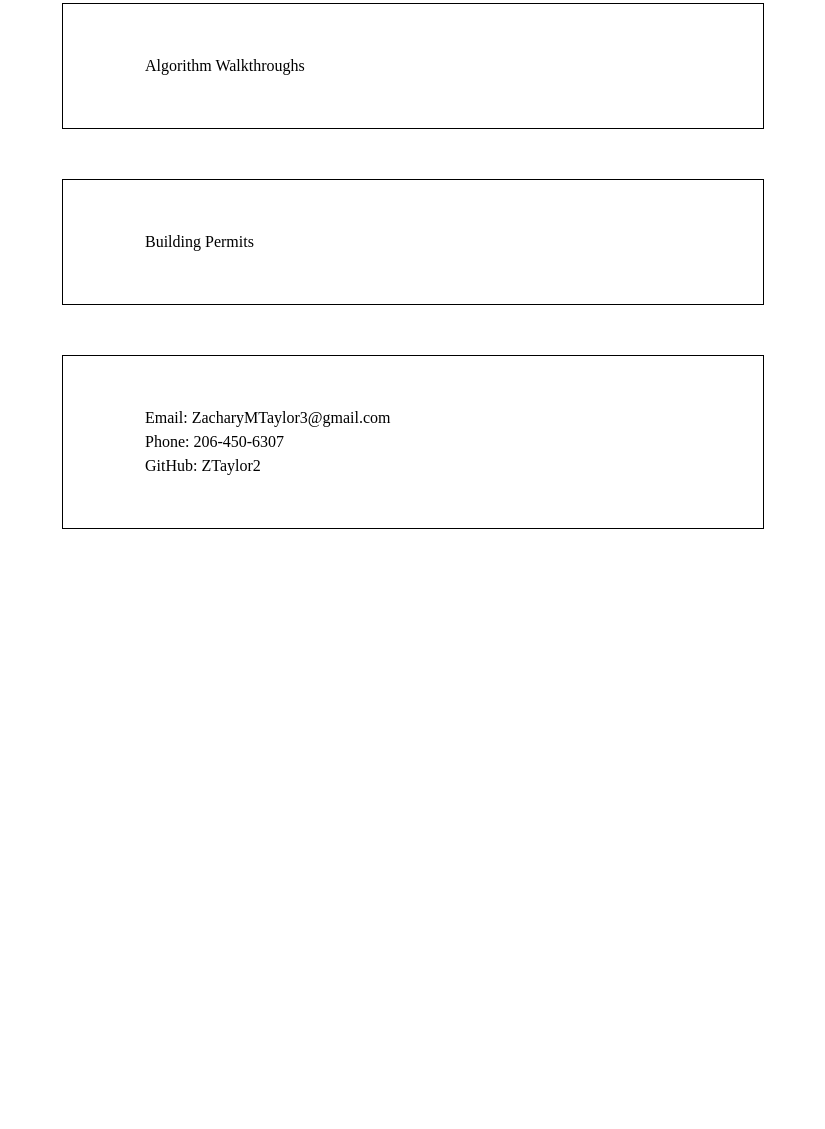
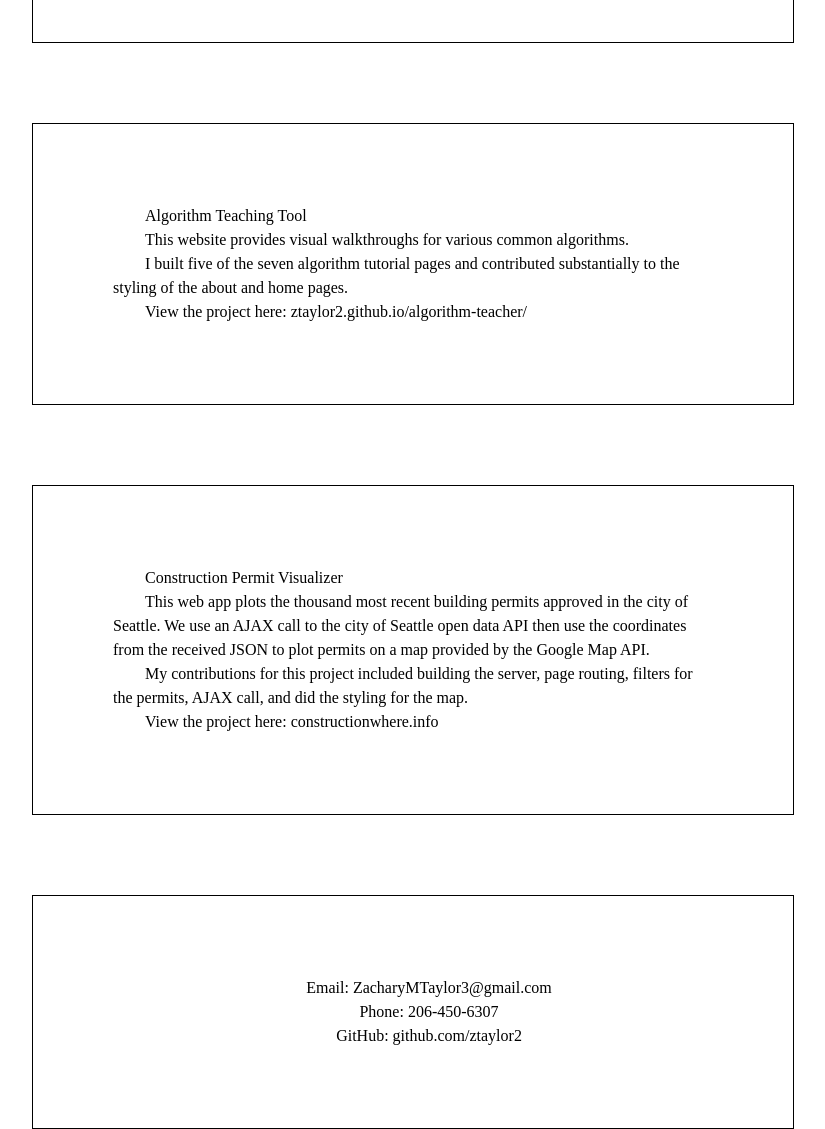
Before and after one commit to ztaylor2/personal-website, a website: page public/index.html in a window 1280 px wide. Shown: the part 413-1542 px from the top of the page, without its empty margins (227-1052 px from the left). Before the commit the page ends 942 px from the top, so only its background shows below. Drawn offline with nearby package versions, Linux system fonts and the light colour scheme; a script that the page names is missing.

Commit message:
added content to the project pages

```diff
--- a/public/index.html
+++ b/public/index.html
@@ -49,14 +49,25 @@
 
       </section>
 
-      <section id="algorithm"> Algorithm Walkthroughs </section>
-      <section id="permits"> Building Permits </section>
+      <section id="algorithm">
+        <h2>Algorithm Teaching Tool</h2>
+        <p>This website provides visual walkthroughs for various common algorithms.</p>
+        <p>I built five of the seven algorithm tutorial pages and contributed substantially to the styling of the about and home pages.</p>
+        <p>View the project here: ztaylor2.github.io/algorithm-teacher/</p>
+      </section>
+
+      <section id="permits">
+        <h2>Construction Permit Visualizer</h2>
+        <p>This web app plots the thousand most recent building permits approved in the city of Seattle.  We use an AJAX call to the city of Seattle open data API then use the coordinates from the received JSON to plot permits on a map provided by the Google Map API.</p>
+        <p>My contributions for this project included building the server, page routing, filters for the permits, AJAX call, and did the styling for the map.</p>
+        <p>View the project here: constructionwhere.info</p>
+      </section>
 
       <section id="contact">
         <ul>
           <li>Email: ZacharyMTaylor3@gmail.com</li>
           <li>Phone: 206-450-6307</li>
-          <li>GitHub: ZTaylor2</li>
+          <li>GitHub: github.com/ztaylor2</li>
         </ul>
       </section>
     </main>
--- a/public/style/base.css
+++ b/public/style/base.css
@@ -2,8 +2,8 @@ main section {
 	margin: auto;
 	max-width: 600px;
 	border: 1px solid black;
-	padding: 50px;
-	margin-top: 50px;
+	padding: 5em;
+	margin-top: 5em;
 	text-indent: 2em;
 	line-height: 1.5em;
 }
--- a/public/style/layout.css
+++ b/public/style/layout.css
@@ -1,10 +1,7 @@
 /*TAB STYLING*/
 
 /*contact page styling*/
-/*#contact {
-  max-width: 700px;
-  display: block;
-  margin: auto;
-  padding: 50px;
-  line-height: 1.5em;
-}*/
+#contact ul li {
+  text-align: center;
+
+}
```
